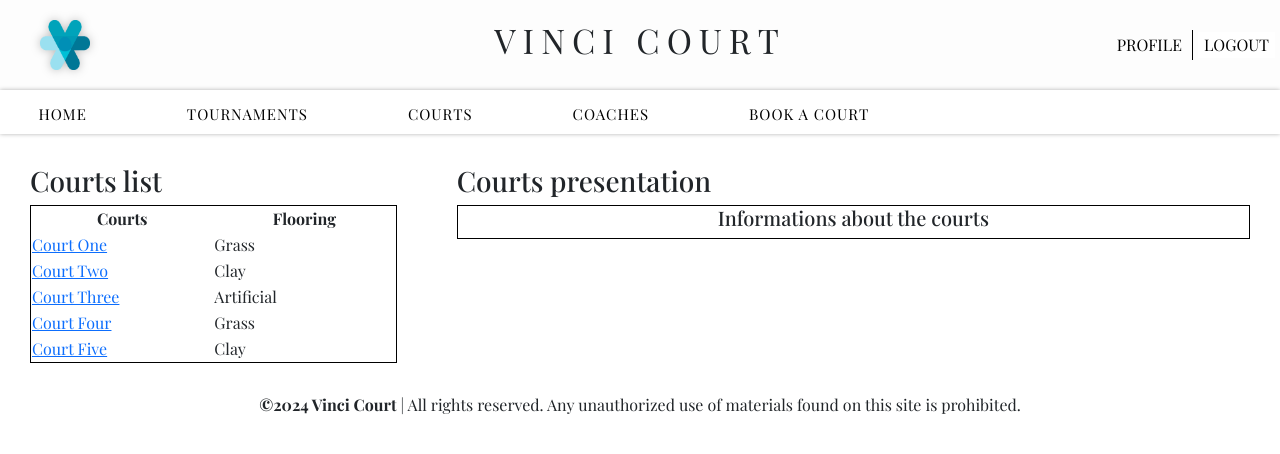
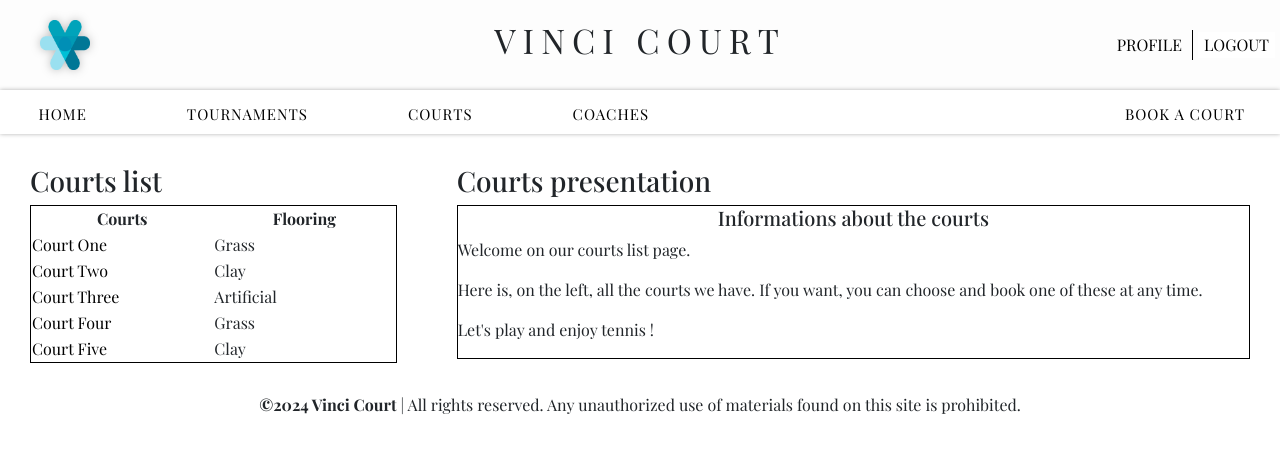
Before and after one commit to Thimote147/Project_web, a Node server app: page /courts/ in a window 1280 px wide. Shown: the top 454 px of the page. Run offline with Node 20, Linux system fonts and the light colour scheme; the visitor is signed in with stand-in values (Sample User, id 1); data comes from the database, SQL or seed files in the repository; both versions use the stored data as it was after the commit; some libraries are stand-ins or nearby versions; some web fonts are replaced.

Commit message:
Updating layout

```diff
--- a/public/stylesheets/coach.css
+++ b/public/stylesheets/coach.css
@@ -5,8 +5,8 @@
     justify-content: center;
     align-items: center;
 }
+
 #coachSection th {
-
     padding: 15px;
     padding-left: 65px;
 }
--- a/public/stylesheets/style.css
+++ b/public/stylesheets/style.css
@@ -73,6 +73,11 @@ li.nav-item {
     margin: 5px 100px 0px 0px;
 }
 
+#courts_list a {
+    color: #000;
+    text-decoration: none;
+}
+
 #heading div.col-3:last-child a,
 nav ul li a,
 #logout-btn {
@@ -83,17 +88,16 @@ nav ul li a,
     text-align: center;
 }
 
+#courts_list a:hover,
 #heading div.col-3:last-child a:hover,
 nav ul li a:hover,
-#logout-btn:hover,
-#auth form button:hover {
+#logout-btn:hover {
     color: #D2B48C;
     text-decoration: underline;
 }
 
 nav ul.navbar-nav li {
     display: inline;
-
 }
 
 nav {
@@ -230,3 +234,11 @@ footer #credits {
     background-color: #fff;
     margin-left: 80%;
 }
+
+#navbar-top ul:last-child li {
+    margin-right: 20px;
+}
+
+#navbar-top ul:last-child li a {
+    width: 150px;
+}
--- a/routes/courts.js
+++ b/routes/courts.js
@@ -30,9 +30,9 @@ router.get('/details', (req, res) => {
 /* GET booking court page. */
 router.get('/booking', (req, res) => {
   if (req.session.user !== undefined) {
-    res.render('court.hbs', { booking: true });
+    res.render('court.hbs', { booking: true, courts: Court.all() });
   } else {
-    res.render('user.hbs', { form: 'login' });
+    res.render('user.hbs', { form: true });
   }
 });
 
--- a/routes/users.js
+++ b/routes/users.js
@@ -10,7 +10,7 @@ router.get('/', (req, res) => {
 
 /* GET user login page. */
 router.get('/login', (req, res) => {
-    res.render('user.hbs', { form: true });
+    res.render('user.hbs', { form: "login" });
 });
 
 /* POST login a user */
@@ -26,7 +26,7 @@ router.post("/login/auth", (req, res) => {
 
 /* GET user register page. */
 router.get('/register', (req, res) => {
-    res.render('user.hbs', { form: false });
+    res.render('user.hbs', { form: "register" });
 });
 
 /* POST create a user */
--- a/views/court.hbs
+++ b/views/court.hbs
@@ -1,7 +1,7 @@
 <main class="display">
     <section class="col-4">
         <h3>Courts list</h3>
-        <table>
+        <table id="courts_list">
             <thead>
                 <th>Courts</th>
                 <th>Flooring</th>
@@ -17,7 +17,7 @@
                 <tr>
                     <td>New court : </td>
                     <td>
-                        <form action="/courts/creation" method="get"> <!-- A vérifier si c'est mieux get ou post-->
+                        <form action="/courts/creation" method="get">
                             <button type="submit">Add a court</button>
                         </form>
                     </td>
@@ -119,6 +119,9 @@
         <h3>Courts presentation</h3>
         <div id="courts_presentation">
             <h5>Informations about the courts</h5>
+            <p>Welcome on our courts list page.</p>
+            <p>Here is, on the left, all the courts we have. If you want, you can choose and book one of these at any time.</p>
+            <p>Let's play and enjoy tennis !</p>
         </div>
         {{else}}
         <h3>Court details</h3>
--- a/views/layout.hbs
+++ b/views/layout.hbs
@@ -32,11 +32,13 @@
             </div>
             <div class="col-3">
                 {{#if (eq session.connected true)}}
-                {{#if (eq session.user.is_coach true)}}
+                {{#if (eq session.user.is_coach 1)}}
                 <a href="/">Messages</a>
                 <div id="headingLine"></div>
+                <a href="/coaches/bio?id={{session.user.id}}">Profile</a>
+                {{else}}
+                <a href="/">Profile</a>
                 {{/if}}
-                <a href="/">Profile</a>
                 <div id="headingLine"></div>
                 <form action="/users/logout" method="post">
                     <button type="submit" id="logout-btn">Logout</button>
@@ -84,6 +86,8 @@
                         Coaches
                     </a>
                 </li>
+            </ul>
+            <ul class="navbar-nav ms-auto">
             {{#if (eq session.connected true)}}
             <li class="nav-item">
                 <a href="/courts/booking">
--- a/views/user.hbs
+++ b/views/user.hbs
@@ -1,7 +1,7 @@
 <main>
     <h1>Login &amp; register page.</h1>
     <section id="auth">
-        {{#if (eq form true)}}
+        {{#if (eq form "login")}}
         <form action="/users/login/auth" method="post">
             <div>
                 <label for="email">Email : </label>
@@ -15,7 +15,7 @@
             <button type="submit">login</button>
         </form>
         {{else}}
-        {{#if (eq form false)}}
+        {{#if (eq form "register")}}
         <form action="/users/register/add" method="post">
             <div>
                 <label for="firstname">Firstname : </label>
```
Also changed, not shown: public/stylesheets/home.css (+4 -17 lines), models/gestion.db, public/stylesheets/animations.css (line endings or trailing spaces). Lines whose indentation alone changed are shown as unchanged.
